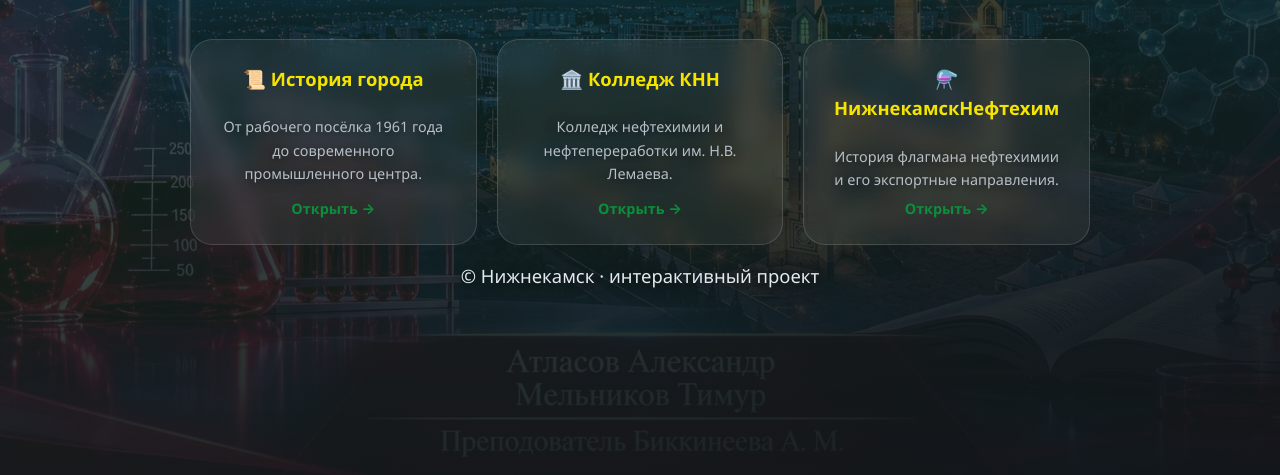
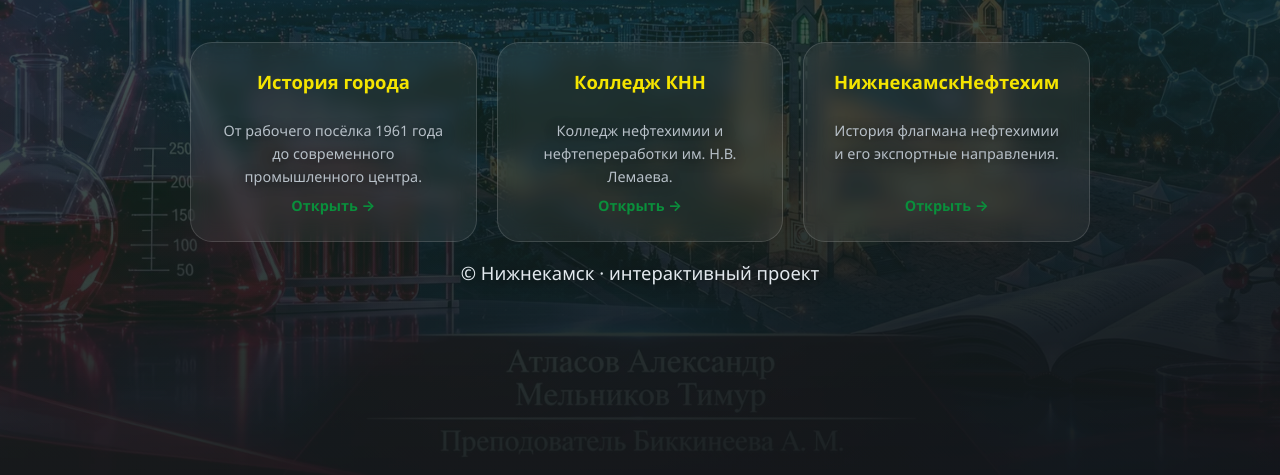
Before and after one commit to globbastarkan-cpu/historynk, a plain HTML site: page index.html in a window 1280 px wide. Shown: the part 325-800 px from the top of the page. Drawn offline with Linux system fonts and the light colour scheme.

Commit message:
index.html

```diff
--- a/index.html
+++ b/index.html
@@ -133,17 +133,17 @@ body::before{
   <p>Интерактивная история города, колледжа нефтехимии и флагмана отрасли — «Нижнекамскнефтехима».</p>
   <nav class="nav-cards">
     <a class="nav-card" href="history.html">
-      <h2>📜 История города</h2>
+      <h2> История города</h2>
       <p>От рабочего посёлка 1961 года до современного промышленного центра.</p>
       <span class="arrow">Открыть →</span>
     </a>
     <a class="nav-card" href="history-knn.html">
-      <h2>🏛️ Колледж КНН</h2>
+      <h2> Колледж КНН</h2>
       <p>Колледж нефтехимии и нефтепереработки им. Н.В. Лемаева.</p>
       <span class="arrow">Открыть →</span>
     </a>
     <a class="nav-card" href="history-nknh.html">
-      <h2>⚗️ НижнекамскНефтехим</h2>
+      <h2> НижнекамскНефтехим</h2>
       <p>История флагмана нефтехимии и его экспортные направления.</p>
       <span class="arrow">Открыть →</span>
     </a>
```
